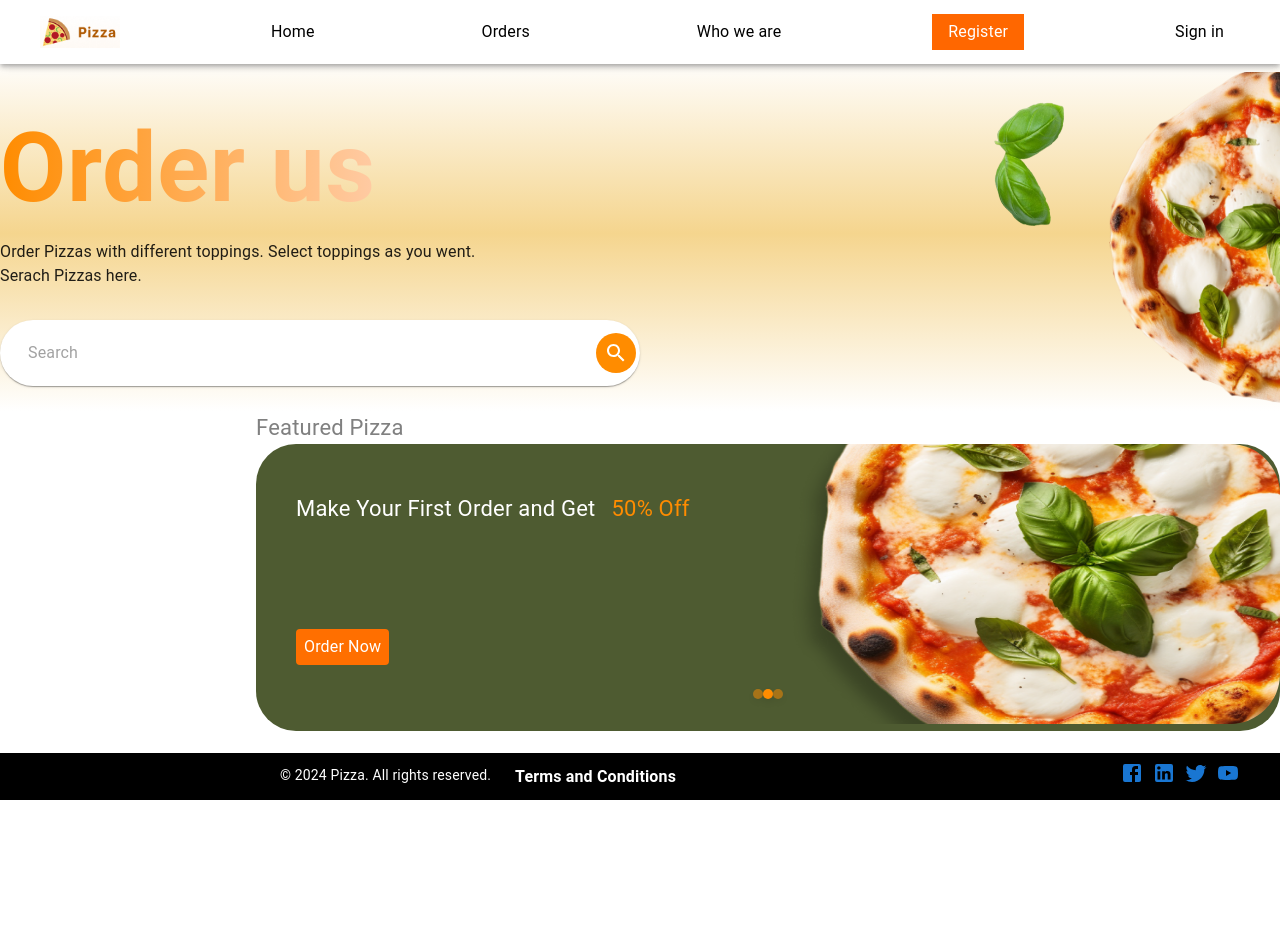
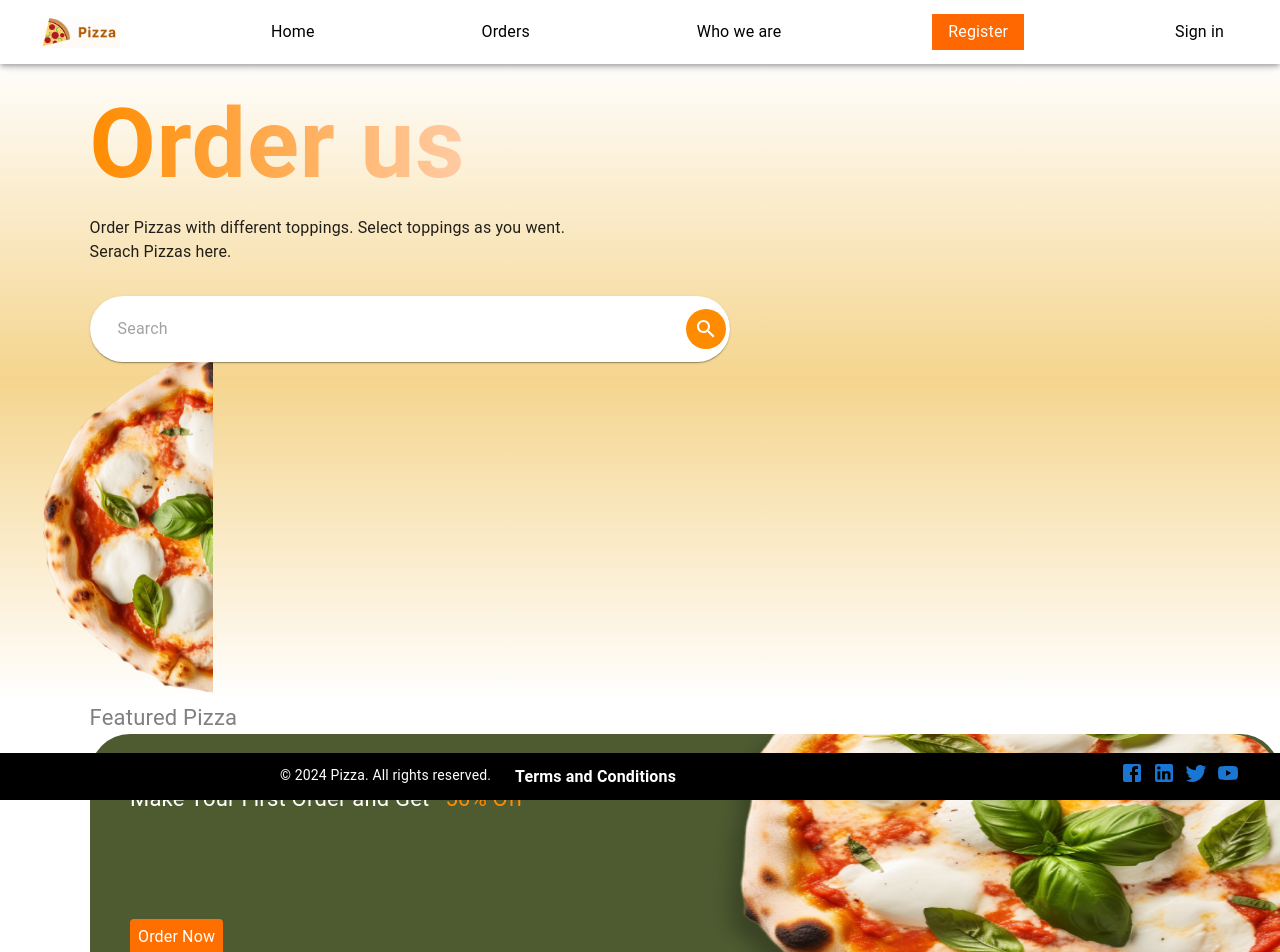
Before and after one commit to getye/Pizza-Ordering-App, a React (Create React App) app in the folder client/: page / in a window 1280 px wide. Shown: the top 952 px of the page. Before the commit the page ends 835 px from the top, so only its background shows below. Built offline with nearby package versions, Linux system fonts and the light colour scheme.

Commit message:
Side bar and body

```diff
--- a/client/src/components/home.js
+++ b/client/src/components/home.js
@@ -41,7 +41,10 @@ return (
         }}
         >
 
-      <Grid item xs={10} sx={{ display: 'flex', flexDirection: 'column', alignItems: 'flex-start' }}>
+      <Grid item xs={10} sx={{
+        display: 'flex', flexDirection: 'column', alignItems: 'flex-start',
+        ml: {xs: '1%', sm: '2%', md: '5%', lg: '7%'}
+         }}>
         <Typography
           sx={{
             background: 'linear-gradient(to right, #FF8C00, #FFCBA4)',
@@ -92,7 +95,7 @@ return (
       </Grid>
     </Grid>
     <Box sx={{
-      ml: {xs: '5%', sm: '10%', md: '15%', lg: '20%'},
+      ml: {xs: '1%', sm: '2%', md: '5%', lg: '7%'},
       pb:{xs:4, sm:6, md:9, lg:13}}}>
         <Typography sx={{color:'gray', fontSize:{xs:'10px', sm:'12px', md:'16', lg:'22px'}}}>Featured Pizza</Typography>
         <Box sx={{ maxwidth: '60%', maxheight: '300px', display: 'flex', justifyContent: 'center' }}>
```
Also changed, not shown: 8 other files (tests, documents, lock files or other folders).
